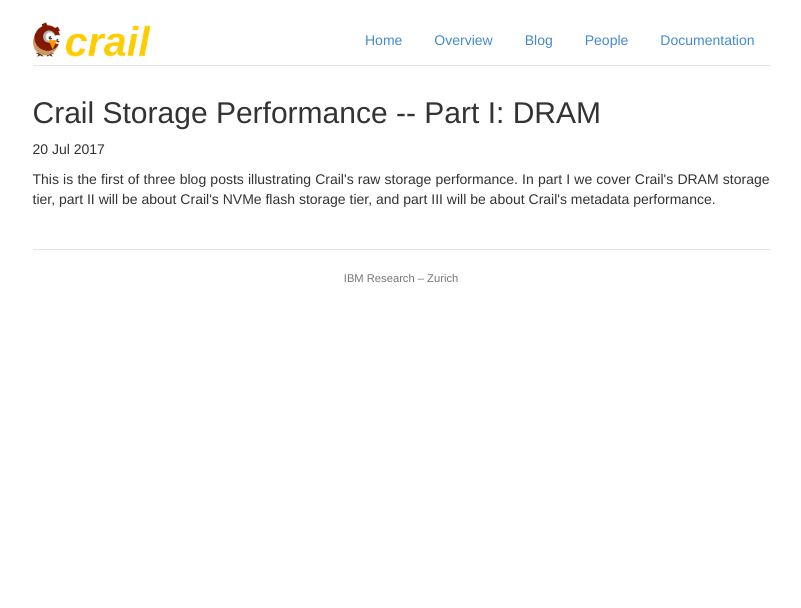
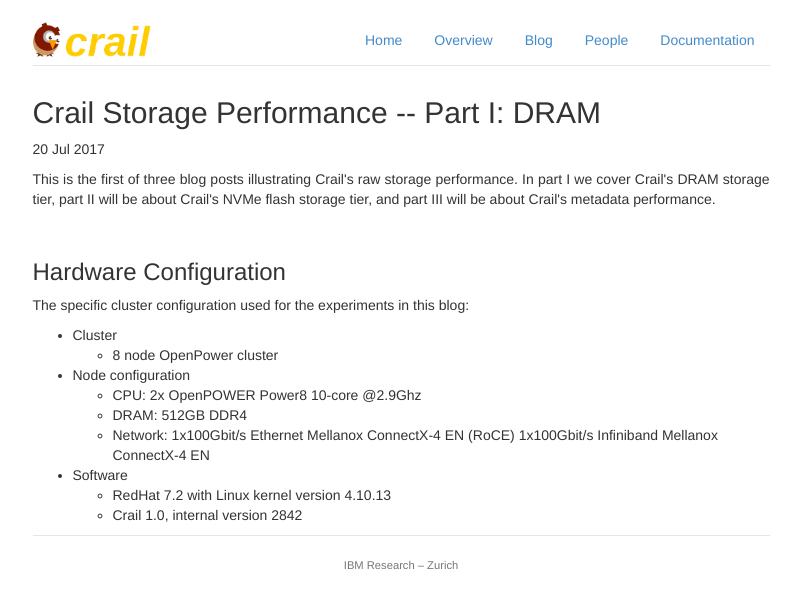
Before and after one commit to apache/incubator-crail-website, a Jekyll site: the page built from _posts/blog/2017-07-20-crail-memory.md, in a window 1280 px wide. Shown: the top 608 px of the page, without its empty margins (239-1040 px from the left). Built offline with Jekyll 4.4.1, drawn with Linux system fonts in a browser that asks for light colours; comment, search, counter and statistics services are not loaded.

Commit message:
Update 2017-07-20-crail-memory.md

```diff
--- a/_posts/blog/2017-07-20-crail-memory.md
+++ b/_posts/blog/2017-07-20-crail-memory.md
@@ -12,3 +12,18 @@
 </p>
 </div>
 <br>
+
+### Hardware Configuration
+
+The specific cluster configuration used for the experiments in this blog:
+
+* Cluster
+  * 8 node OpenPower cluster
+* Node configuration
+  * CPU: 2x OpenPOWER Power8 10-core @2.9Ghz
+  * DRAM: 512GB DDR4
+  * Network: 1x100Gbit/s Ethernet Mellanox ConnectX-4 EN (RoCE)
+             1x100Gbit/s Infiniband Mellanox ConnectX-4 EN
+* Software
+  * RedHat 7.2 with Linux kernel version 4.10.13
+  * Crail 1.0, internal version 2842
```
